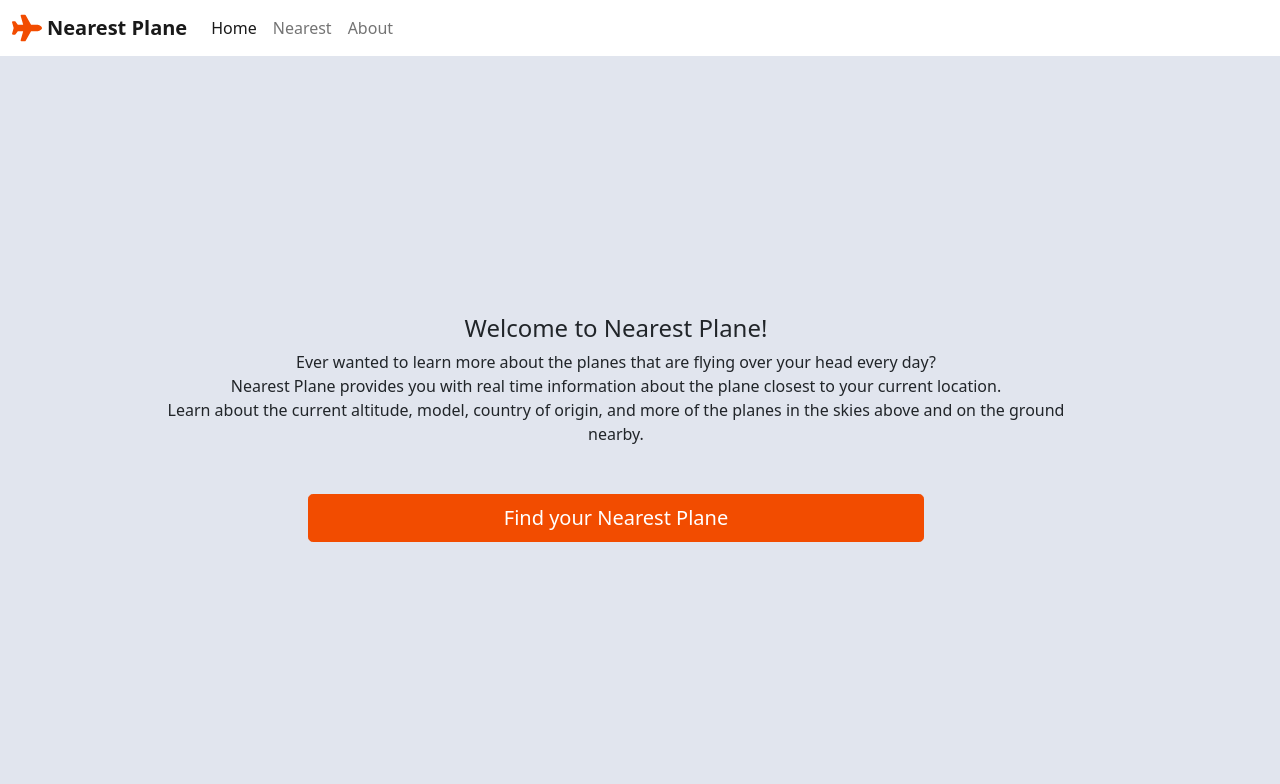
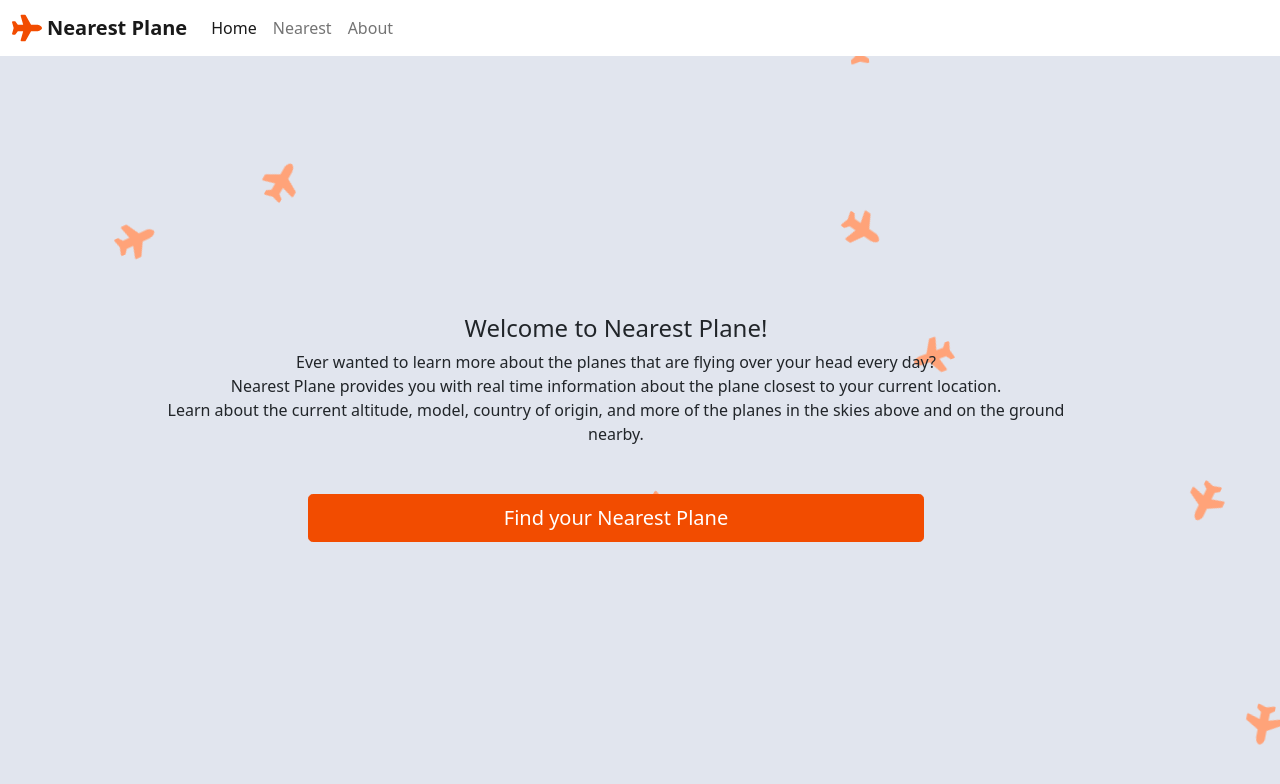
Before and after one commit to spencerfitch/nearest-plane, a React (Create React App) app in the folder client/: page / in a window 1280 px wide. Shown: the top 784 px of the page. Built offline with nearby package versions, Linux system fonts and the light colour scheme.

Commit message:
Added animated plane background to home page

```diff
--- a/client/src/BodyPages/Home.js
+++ b/client/src/BodyPages/Home.js
@@ -1,11 +1,13 @@
 import React from 'react';
 import {Container, Row} from 'react-bootstrap';
+
+import PlaneAnimation from './PlaneAnimation';
 
 class Home extends React.Component {
     render () {
         return (
         <Container fluid className="h-100 d-flex align-items-center">
-            <Row className="w-100">
+            <Row className="w-100" style={{zIndex: 1}}>
                 <Row className="align-items-center">
                     <h4 className="text-center">Welcome to Nearest Plane!</h4>
                     <p className="w-75 text-center m-auto mb-5">
@@ -23,6 +25,7 @@ class Home extends React.Component {
                 </Row>
 
             </Row>
+            <PlaneAnimation />
         </Container>
         )
     }
--- /dev/null
+++ b/client/src/BodyPages/PlaneAnimation.css
@@ -0,0 +1,19 @@
+.planeContainer {
+    position: absolute;
+    left: 0;
+    top: 0;
+    height: 100%;
+    width: 100%;
+    overflow: hidden;
+}
+
+.plane {
+    position: absolute;
+    left: -50px;
+    top: -50px;
+    display: block;
+    list-style: none;
+    width: 40px;
+    height: 40px;
+    color: #ffa379;
+}
--- /dev/null
+++ b/client/src/BodyPages/PlaneAnimation.js
@@ -0,0 +1,119 @@
+import React from 'react';
+import { IconContext } from 'react-icons';
+import { FaPlane } from 'react-icons/fa';
+import './PlaneAnimation.css';
+
+
+
+class PlaneAnimation extends React.Component {
+    render () {
+        const planes = [...Array(10).keys()].map(i => <FaPlane className="plane"/>);
+        return (
+            <ul className="planeContainer">
+                {planes}
+            </ul>
+        )
+    }
+
+
+    componentDidMount () {
+        // Animate plane objects
+        document.querySelectorAll('.plane').forEach((plane, idx) => {
+            setTimeout(() => {
+                this.animatePlane(plane);
+            }, idx*500);
+        });
+    }
+
+    /**
+     * Generate animation coordinates based on specified walls
+     * @param {Object} initWall Wall (l,r,t,b) plane will enter the screen from
+     * @param {String} destWall Wall (l,r,t,b) plane will exit the screen through
+     * @returns {Object} Coordinates object of form {'init': [left, top], 'dest': [left, top]}
+     */
+    genPlanePath (initWall, destWall)  {
+        const wallVals = {
+            l: 0,
+            r: 1,
+            t: 2,
+            b: 3
+        }
+
+        if (!(initWall in wallVals) || !(destWall in wallVals)) {
+            // Invalid wall provided
+            throw new Error(`initWall and destWall must be one of ['l', 'r', 't', 'b']. Given '${initWall}' and '${destWall}'`);
+        }
+
+        if (initWall === destWall) {
+            // Identical walls provided
+            console.warn(`genPlanePath: Generating a path between the same wall '${initWall}'`);
+        }
+
+        const walls = {
+            'init': wallVals[initWall],
+            'dest': wallVals[destWall]
+        }
+        const coords = {
+            'init': [0,0],
+            'dest': [1,1]
+        }
+        // Coordinate buffer to prevent small corner flights
+        const buffer = {
+            'init': 0,
+            'dest': 30
+        }
+        // Populate coordinates
+        for (let c in coords) {
+            if (walls[c] < 2) {
+                // Left/Right wall
+                coords[c][0] = (walls[c]%2) ? 110 : 0;
+                coords[c][1] = buffer[c] + Math.floor(Math.random() * (100-buffer[c]));
+            } else {
+                // Top/Bottom wall
+                coords[c][0] = buffer[c] + Math.floor(Math.random() * (100-buffer[c]));
+                coords[c][1] = (walls[c]%2) ? 110 : 0;
+            }
+        }
+
+        return coords;
+    }
+
+    /**
+     * Generate animation for a particular plane
+     * @param {Object} plane DOM plane element to animate
+     */
+    animatePlane (plane) {
+        const walls = ['l', 'r', 't', 'b']
+
+        // Determine initial and destination walls
+        const initWallIdx = Math.floor(Math.random() * 4);
+        const destWallIdx = (initWallIdx + 1+Math.floor(Math.random() * 3)) % 4;
+
+        // Determine path coordinates
+        const coords = this.genPlanePath(walls[initWallIdx], walls[destWallIdx]);
+
+        // Determine path rotation angle
+        const deltaX = (coords.dest[0] - coords.init[0]) * window.innerWidth;
+        const deltaY = (coords.dest[1] - coords.init[1]) * window.innerHeight;
+
+        let rotation = Math.floor(Math.atan(deltaY/deltaX) * 180/Math.PI);
+        if (deltaX < 0) rotation += 180;
+
+        // Create animation
+        const formatCoord = (coord) => `${coord[0]}vw, ${coord[1]}vh`
+        const animation = plane.animate([
+            {transform: `translate(${formatCoord(coords.init)}) rotate(${rotation}deg)`},
+            {transform: `translate(${formatCoord(coords.dest)}) rotate(${rotation}deg)`}
+        ], {
+            duration: 5000,
+            iterations: 1,
+            composite: 'replace'
+        });
+
+        // Recursively reanimate plane each iteration.
+        // Enables random generation of pane paths.
+        animation.onfinish = () => this.animatePlane(plane);
+    }
+}
+
+export default PlaneAnimation;
--- a/client/src/Navigation.js
+++ b/client/src/Navigation.js
@@ -7,7 +7,7 @@ import { FaPlane } from 'react-icons/fa';
 class Navigation extends React.Component {
     render() {
         return (
-        <Navbar bg="white" variant="light">
+        <Navbar bg="white" variant="light" style={{zIndex: 1}}>
             <Container fluid>
                 <Navbar.Brand href="/" className="d-flex align-items-center">
                     <IconContext.Provider value={{className: 'text-primary', size: '30', style: {marginRight: "5px"}}}>
```
